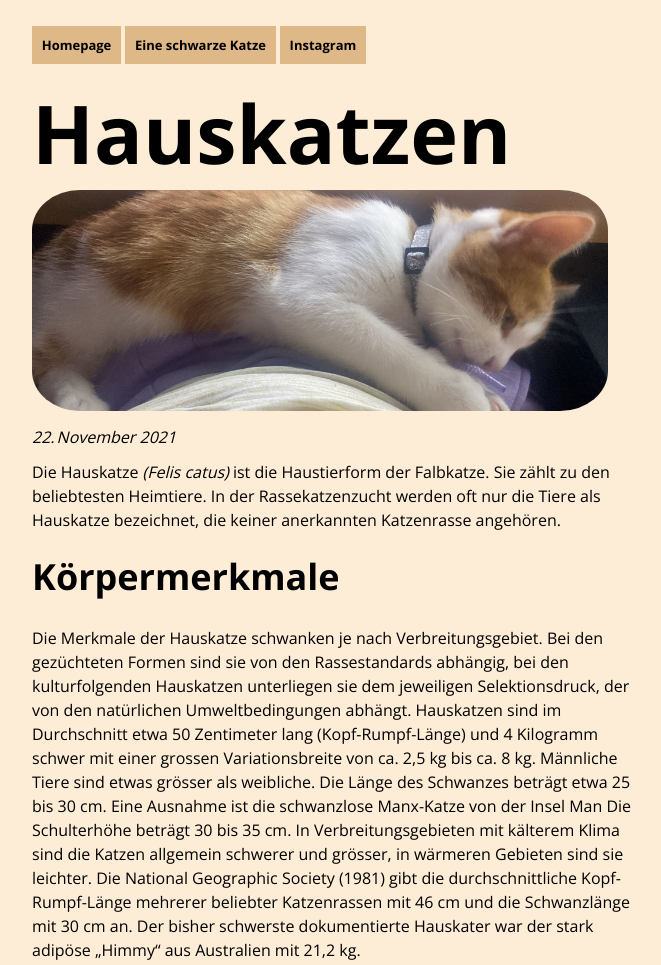
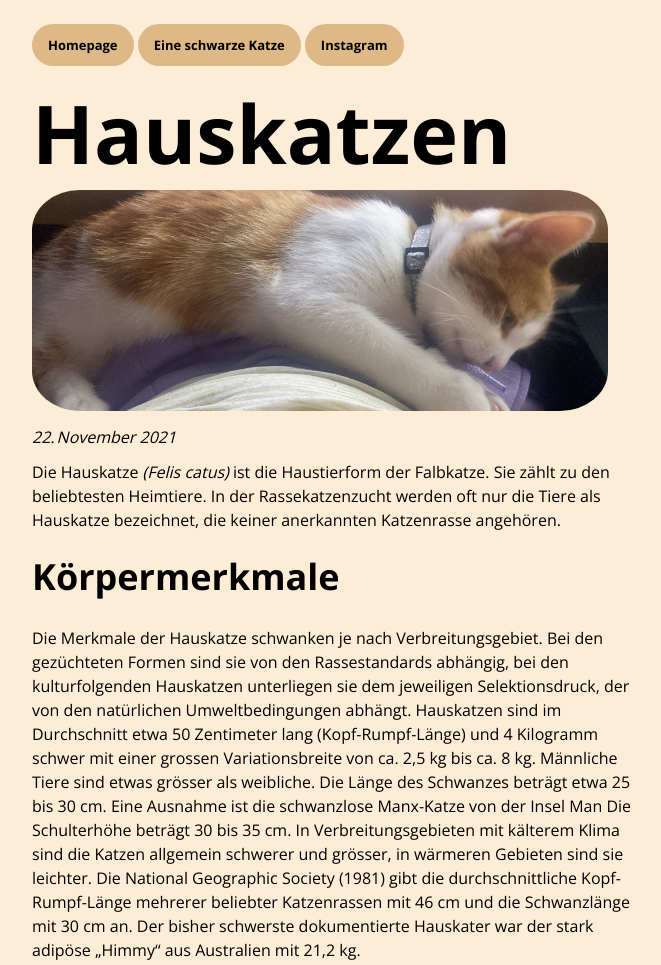
Before and after one commit to Alexandrarothlin/blogpostIAD2021, a plain HTML site: page index.html in a window 1280 px wide. Shown: the top 965 px of the page, without its empty margins (304-965 px from the left). Drawn offline with nearby package versions, Linux system fonts and the light colour scheme.

Commit message:
Add files via upload

```diff
--- a/index.html
+++ b/index.html
@@ -121,12 +121,12 @@
         text-emphasis: none;
         color: black;
         text-decoration: none;
-        padding: 0.75em;
+        padding: 0.75rem 1rem;
         font-weight: bold;
         font-size: small;
         background-color: burlywood;
         cursor: pointer;
-
+       border-radius: 1.5rem;
       }
       .tbody {
 padding-bottom: 1em;
```
